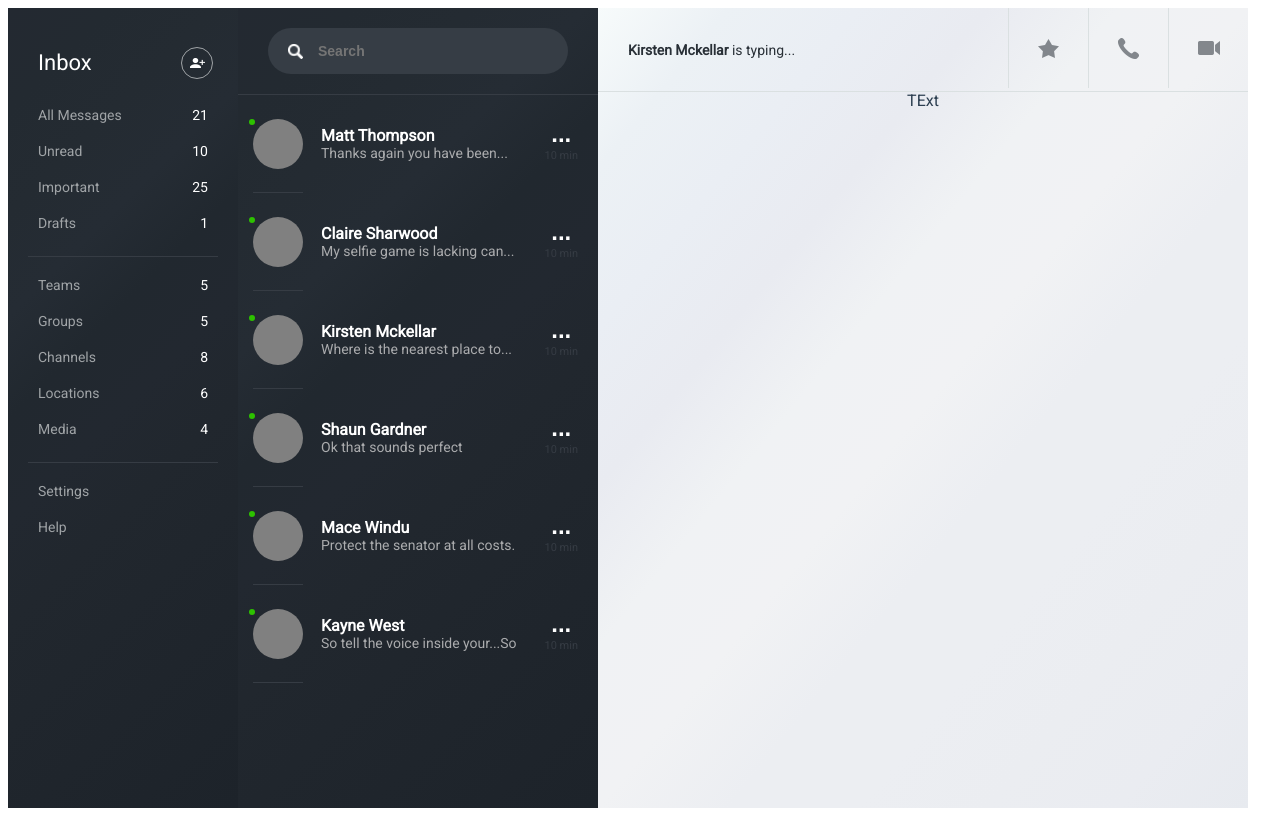
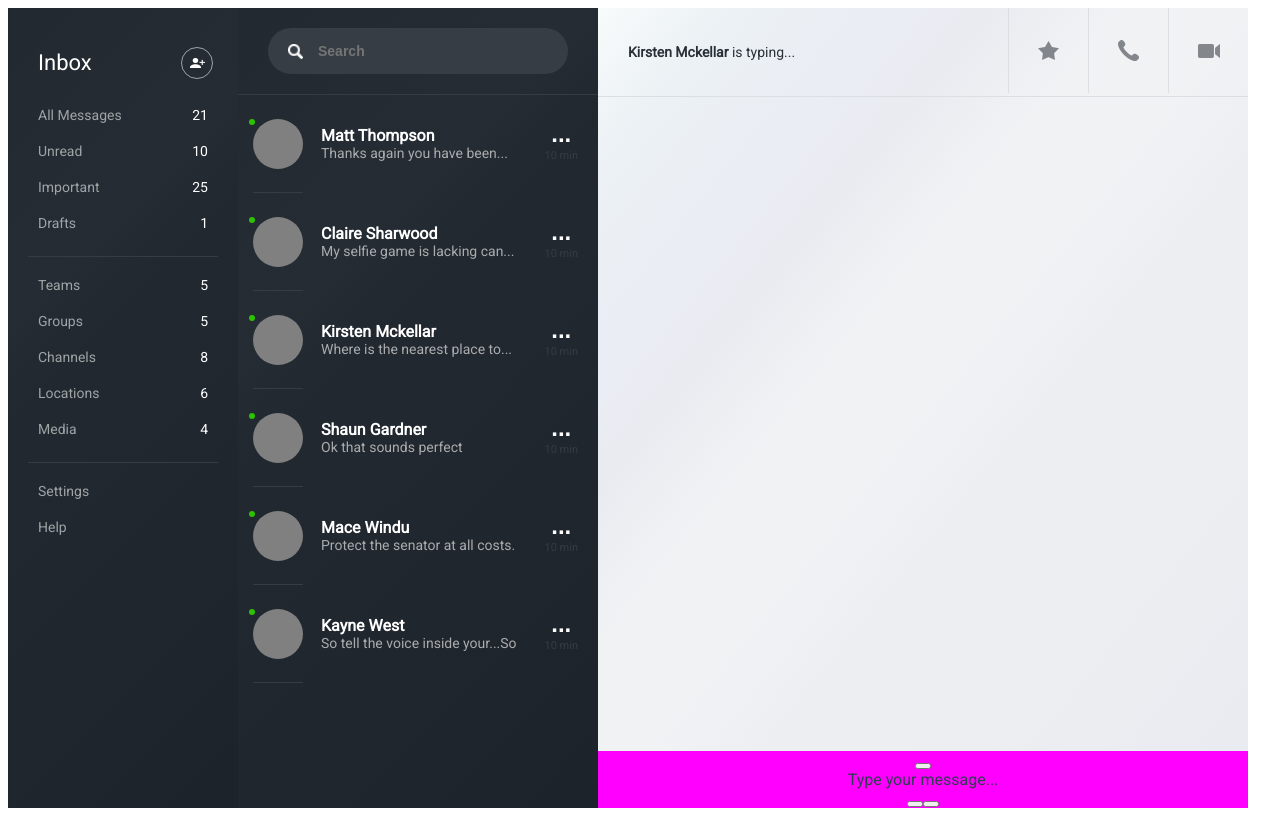
Before and after one commit to IrinaFitas/chat, a Vue app: page / in a window 1280 px wide. Built offline with nearby package versions, Linux system fonts and the light colour scheme.

Commit message:
Create footer for ChatWindow

```diff
--- a/src/components/chat/ChatWindow.vue
+++ b/src/components/chat/ChatWindow.vue
@@ -9,7 +9,10 @@
             </div>
         </header>
         <footer>
-            <div>TExt</div>
+            <button class="attach-btn"></button>
+            <div class="type-message">Type your message...</div>
+            <button class="emoji-btn"></button>
+            <button class="send-btn"></button>
         </footer>
     </div>
 </template>
@@ -22,6 +25,8 @@ export default {
 
 <style lang="scss" scoped>
     .container {
+        display: flex;
+        flex-direction: column;
         height: 100vh;
         width: 650px;
         background-image: linear-gradient(to right bottom, #f7fbfb 0%, #ecf1f5 10%, #eaeef4 20%, #e9ebf1 30%, #f0f2f4 40%, #f1f2f4 50%, #eceef2 60%, #eceef2 70%, #ebedf1 80%, #eaecf1 90%, #e7eaef 100%);
@@ -44,11 +49,12 @@ export default {
 
                 button {
                     width: 80px;
-                    height: 80px;
+                    height: 85px;
                     margin: 0;
                     border: none;
                     background-color: transparent;
                     border-left: 1px solid #dae0e1;
+                    outline: none;
                 }
 
                 .specify-btn {
@@ -63,5 +69,11 @@ export default {
                 }
             }
         }
+
+        footer {
+            margin-top: auto;
+            background-color: #fbfcfd;
+            background-color: fuchsia;
+        }
     }
 </style>
```
